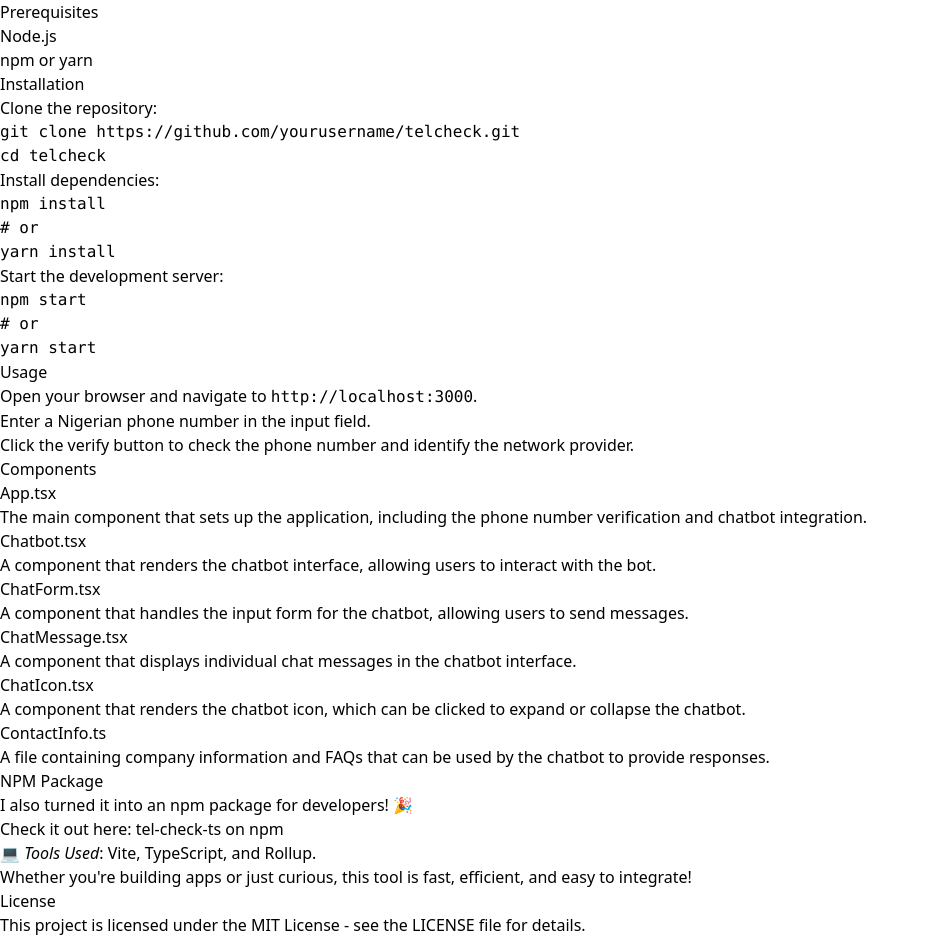
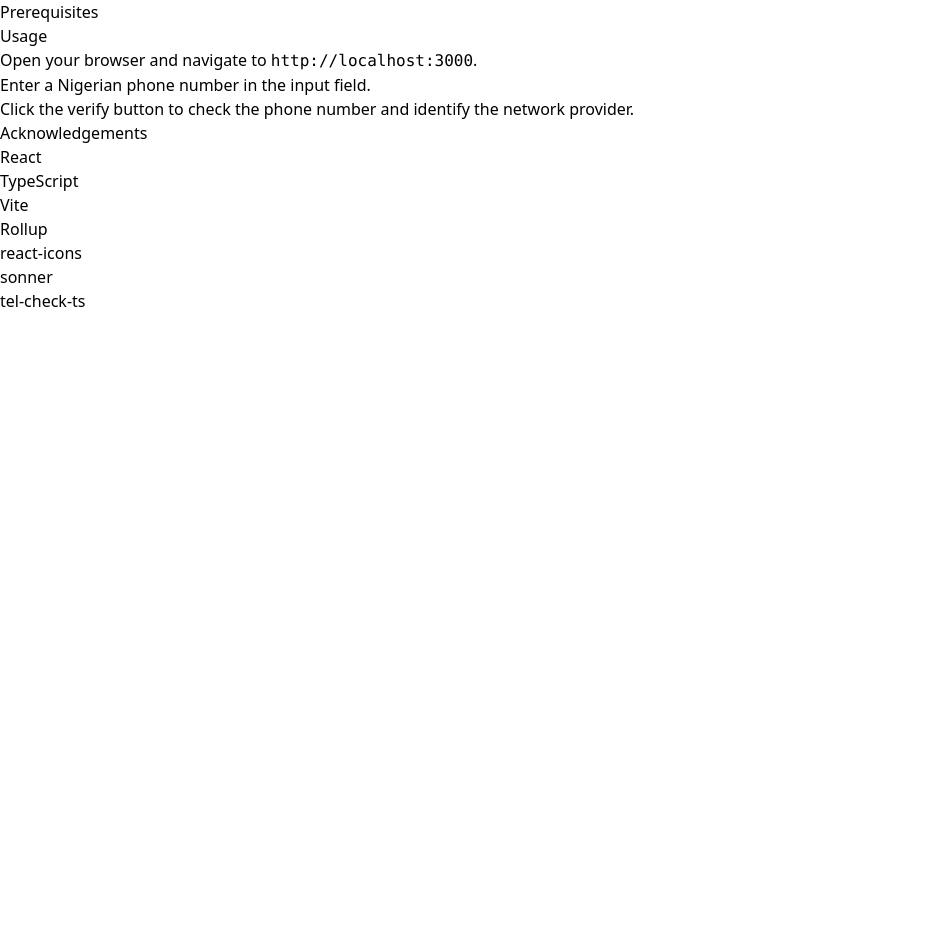
Before and after one commit to gitkarasune/TelVerify, a React (Vite) app: page /documentation in a window 1280 px wide. Shown: the part 360-1301 px from the top of the page, without its empty margins (0-929 px from the left). After the commit the page ends 800 px from the top, so only its background shows below. Built offline with nearby package versions, Linux system fonts and the light colour scheme.

Commit message:
new commit

```diff
--- a/src/Components/Docs.tsx
+++ b/src/Components/Docs.tsx
@@ -1,4 +1,3 @@
-import React from 'react';
 
 const Docs = () => {
   return (
@@ -38,40 +37,6 @@
         <section className="mb-8">
           <h2 className="text-2xl font-bold">Getting Started</h2>
           <h3 className="text-xl font-semibold">Prerequisites</h3>
-          <ul className="list-disc list-inside">
-            <li>Node.js</li>
-            <li>npm or yarn</li>
-          </ul>
-
-          <h3 className="text-xl font-semibold">Installation</h3>
-          <ol className="list-decimal list-inside">
-            <li>Clone the repository:
-              <pre className="bg-gray-100 p-2 rounded">
-                <code>
-                  git clone https://github.com/yourusername/telcheck.git<br />
-                  cd telcheck
-                </code>
-              </pre>
-            </li>
-            <li>Install dependencies:
-              <pre className="bg-gray-100 p-2 rounded">
-                <code>
-                  npm install<br />
-                  # or<br />
-                  yarn install
-                </code>
-              </pre>
-            </li>
-            <li>Start the development server:
-              <pre className="bg-gray-100 p-2 rounded">
-                <code>
-                  npm start<br />
-                  # or<br />
-                  yarn start
-                </code>
-              </pre>
-            </li>
-          </ol>
         </section>
 
         <section className="mb-8">
@@ -81,40 +46,6 @@
             <li>Enter a Nigerian phone number in the input field.</li>
             <li>Click the verify button to check the phone number and identify the network provider.</li>
           </ol>
-        </section>
-
-        <section className="mb-8">
-          <h2 className="text-2xl font-bold">Components</h2>
-          <h3 className="text-xl font-semibold">App.tsx</h3>
-          <p>The main component that sets up the application, including the phone number verification and chatbot integration.</p>
-
-          <h3 className="text-xl font-semibold">Chatbot.tsx</h3>
-          <p>A component that renders the chatbot interface, allowing users to interact with the bot.</p>
-
-          <h3 className="text-xl font-semibold">ChatForm.tsx</h3>
-          <p>A component that handles the input form for the chatbot, allowing users to send messages.</p>
-
-          <h3 className="text-xl font-semibold">ChatMessage.tsx</h3>
-          <p>A component that displays individual chat messages in the chatbot interface.</p>
-
-          <h3 className="text-xl font-semibold">ChatIcon.tsx</h3>
-          <p>A component that renders the chatbot icon, which can be clicked to expand or collapse the chatbot.</p>
-
-          <h3 className="text-xl font-semibold">ContactInfo.ts</h3>
-          <p>A file containing company information and FAQs that can be used by the chatbot to provide responses.</p>
-        </section>
-
-        <section className="mb-8">
-          <h2 className="text-2xl font-bold">NPM Package</h2>
-          <p>I also turned it into an npm package for developers! 🎉</p>
-          <p>Check it out here: <a href="https://www.npmjs.com/package/tel-check-ts" className="text-blue-500">tel-check-ts on npm</a></p>
-          <p>💻 <em>Tools Used</em>: Vite, TypeScript, and Rollup.</p>
-          <p>Whether you're building apps or just curious, this tool is fast, efficient, and easy to integrate!</p>
-        </section>
-
-        <section className="mb-8">
-          <h2 className="text-2xl font-bold">License</h2>
-          <p>This project is licensed under the MIT License - see the <a href="/LICENSE" className="text-blue-500">LICENSE</a> file for details.</p>
         </section>
 
         <section className="mb-8">
--- a/src/index.css
+++ b/src/index.css
@@ -4,6 +4,11 @@
 
 .kara-kendev {
     font-family: "cursive", sans-serif;
+}
+
+.maxContainer {
+    padding-left: 15%;
+    padding-right: 15%;
 }
 
 .loading-spinner {
```
